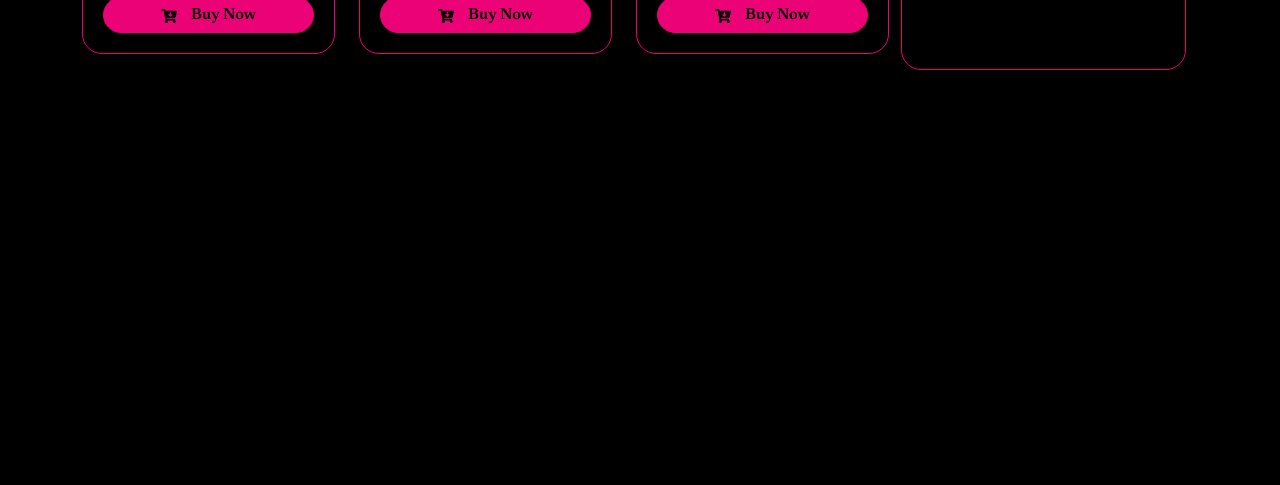
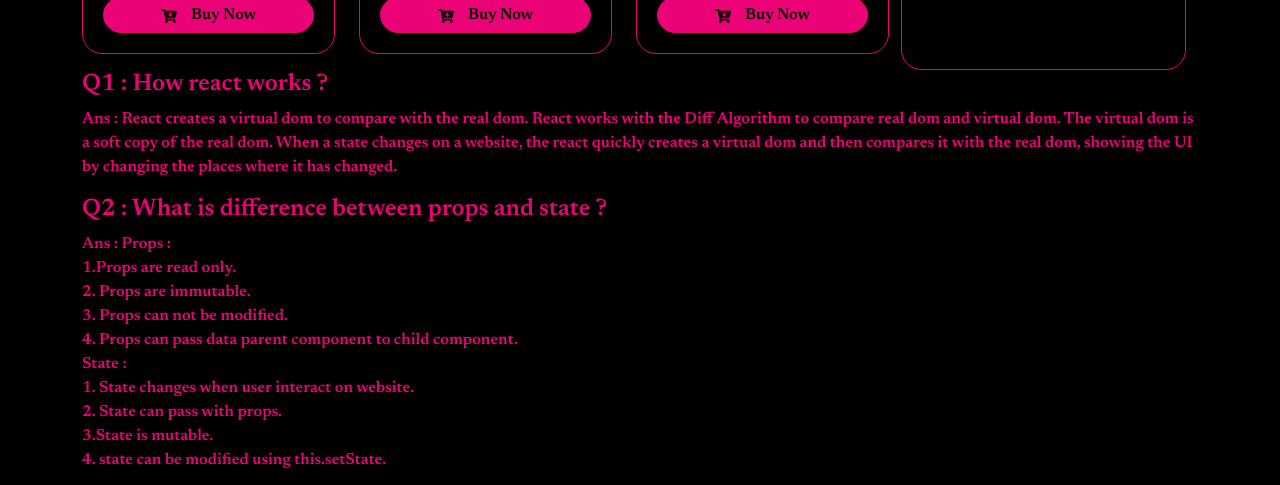
Before and after one commit to Tanni-Dey/laptop-shop, a React (Create React App) app: page / in a window 1280 px wide. Shown: the part 1643-2128 px from the top of the page. Before the commit the page ends 1713 px from the top, so only its background shows below. Built offline with nearby package versions, Linux system fonts and the light colour scheme.

Commit message:
question

```diff
--- a/src/App.js
+++ b/src/App.js
@@ -1,6 +1,7 @@
 import logo from './logo.svg';
 import './App.css';
 import Laptops from './components/Laprops/Laptops';
+import Questions from './components/Questions/Questions';
 
 function App() {
   return (
@@ -8,6 +9,7 @@
       <div className='container'>
         <h1 className='p-5'>LAPTOP SHOP</h1>
         <Laptops></Laptops>
+        <Questions></Questions>
       </div>
     </div>
   );
--- /dev/null
+++ b/src/components/Questions/Questions.css
@@ -0,0 +1,3 @@
+.questions{
+    text-align: left !important;
+}
--- /dev/null
+++ b/src/components/Questions/Questions.js
@@ -0,0 +1,15 @@
+import React from 'react';
+import './Questions.css'
+
+const Questions = () => {
+    return (
+        <div className='questions'>
+            <h4>Q1 : How react works ?</h4>
+            <p>Ans : React creates a virtual dom to compare with the real dom. React works with the Diff Algorithm to compare real dom and virtual dom. The virtual dom is a soft copy of the real dom. When a state changes on a website, the react quickly creates a virtual dom and then compares it with the real dom, showing the UI by changing the places where it has changed.</p>
+            <h4>Q2 : What is difference between props and state ?</h4>
+            <p>Ans : Props :<br /> 1.Props are read only.<br />2. Props are immutable. <br /> 3. Props can not be modified.<br /> 4. Props can pass data parent component to child component.<br />State : <br />1. State changes when user interact on website.<br />2. State can pass with props.<br />3.State is mutable.<br />4. state can be modified using this.setState. </p>
+        </div>
+    );
+};
+
+export default Questions; <h5>Q1 : How react works ?</h5>
```
Also changed, not shown: 2 other files (tests, documents, lock files or other folders).
